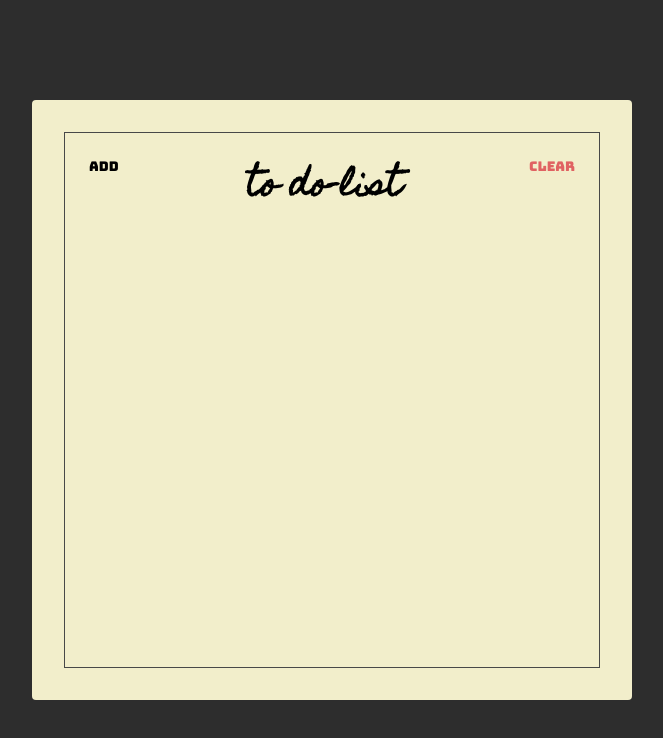
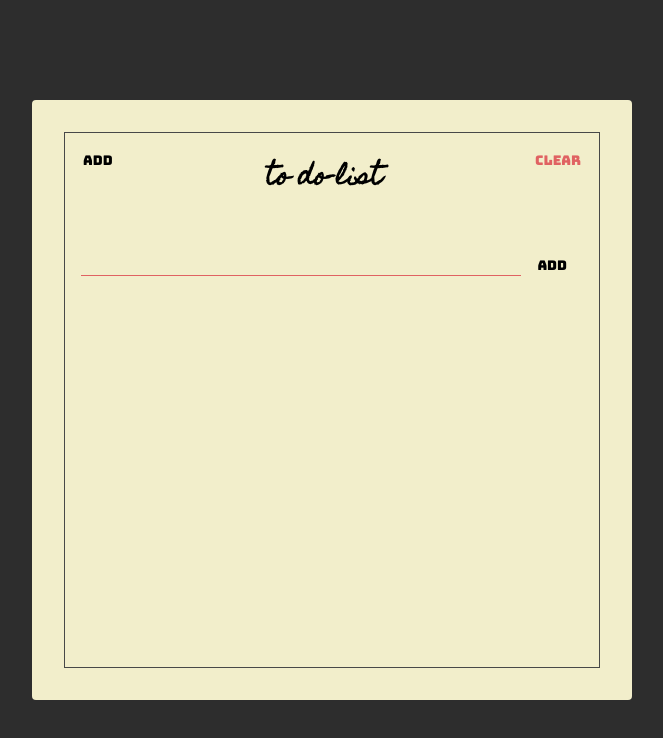
Before and after one commit to Ricky-Styvani/react-course-starter, a website: page index.html in a window 1280 px wide. Shown: the whole page, without its empty margins (308-971 px from the left). Drawn offline with Linux system fonts and the light colour scheme.

Commit message:
membuat add todo section

```diff
--- a/index.html
+++ b/index.html
@@ -14,11 +14,17 @@
   <body>
     <div class="container">
       <div class="frame">
-        <div class="header">
+        <section class="header">
           <button class="header-btn">Add</button>
           <h1 class="header-title">To Do-List</h1>
           <button class="header-btn main-red-color">Clear</button>
-        </div>
+        </section>
+        <section class="add">
+          <form action="" class="add-form">
+            <input type="text" class="add-input" />
+            <button class="add-btn">Add</button>
+          </form>
+        </section>
       </div>
     </div>
   </body>
--- a/style.css
+++ b/style.css
@@ -57,9 +57,42 @@ html {
   font-size: 1, 8rem;
   font-family: "bungee", sans-serif;
 
-  padding: 24px;
+  padding: 18px;
+  cursor: pointer;
 
   background: unset;
   border: unset;
   outline: unset;
 }
+.add {
+  padding: 16px;
+}
+.add-form {
+  display: flex;
+  align-items: flex-start;
+}
+.add-input {
+  background: unset;
+  border: unset;
+  padding: 0 64px;
+
+  flex: 1;
+
+  border-bottom: 1px solid var(--main-red-color);
+  outline: unset;
+
+  font-family: "Homemade Apple", sans-serif;
+  font-size: 16px;
+  text-transform: lowercase;
+}
+.add-btn {
+  font-size: 1, 8rem;
+  font-family: "bungee", sans-serif;
+
+  padding: 16px;
+  cursor: pointer;
+
+  background: unset;
+  border: unset;
+  outline: unset;
+}
```
